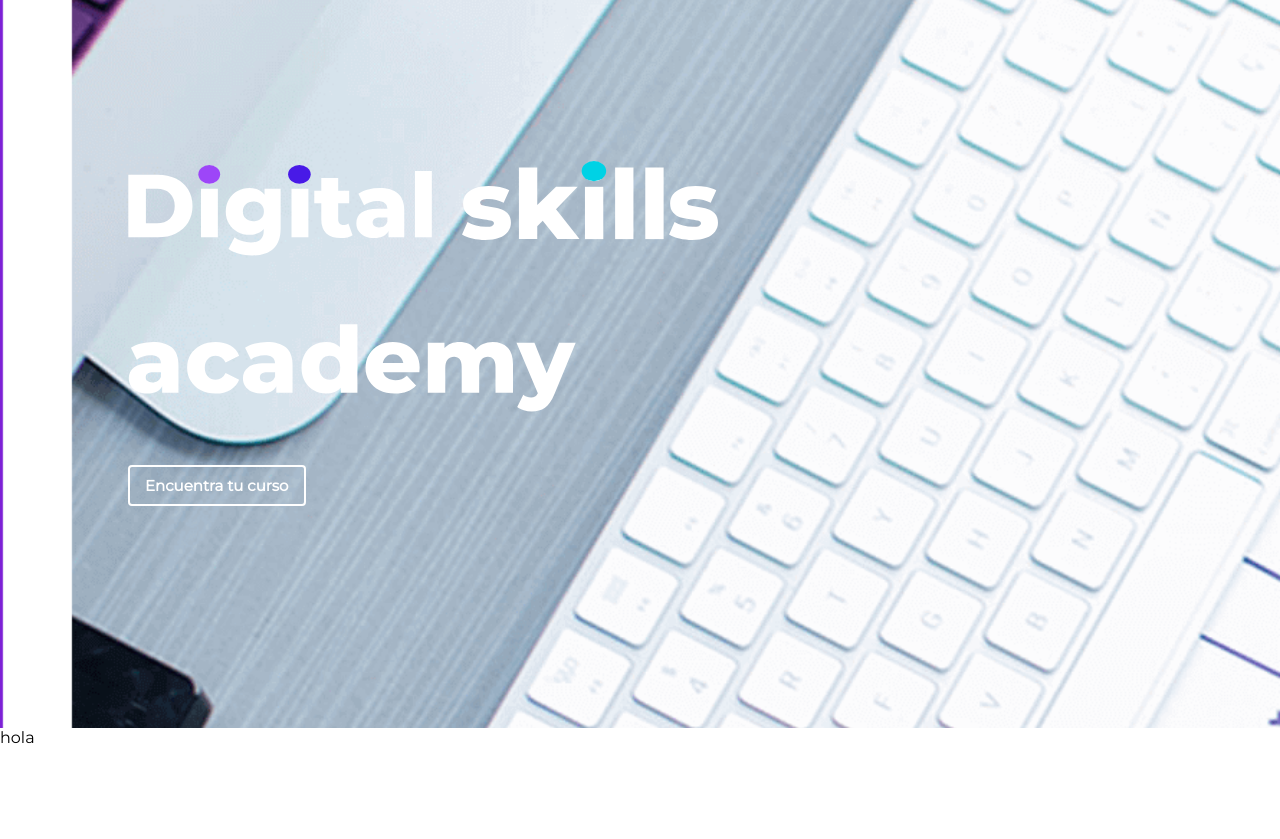
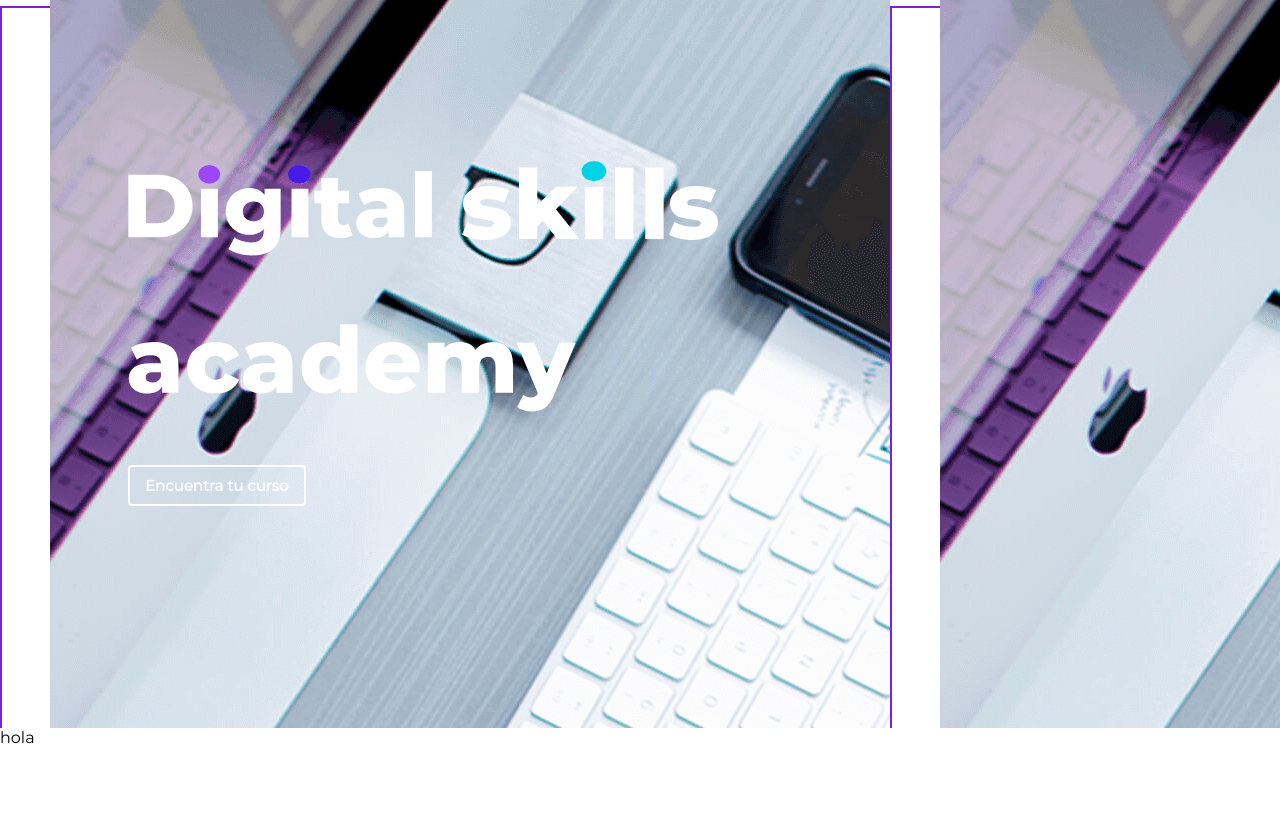
Before and after one commit to MarioRicardoPineda/Web-BITLAB--clone-, a website built with webpack: page src/app/index.html in a window 1280 px wide. Shown: the part 72-911 px from the top of the page. Built offline with nearby package versions, Linux system fonts and the light colour scheme.

Commit message:
🐛 Banner image URL fixed

```diff
--- a/src/app/sass/components/_banner.scss
+++ b/src/app/sass/components/_banner.scss
@@ -1,6 +1,6 @@
 .banner{
-    @include bg-image('../../assets/img/becas.png');
     // background-color: #333;
+    background-image: url('~assets/img/becas.png');
     width: 100%;
     height: 100vh;
     display: flex;
```
